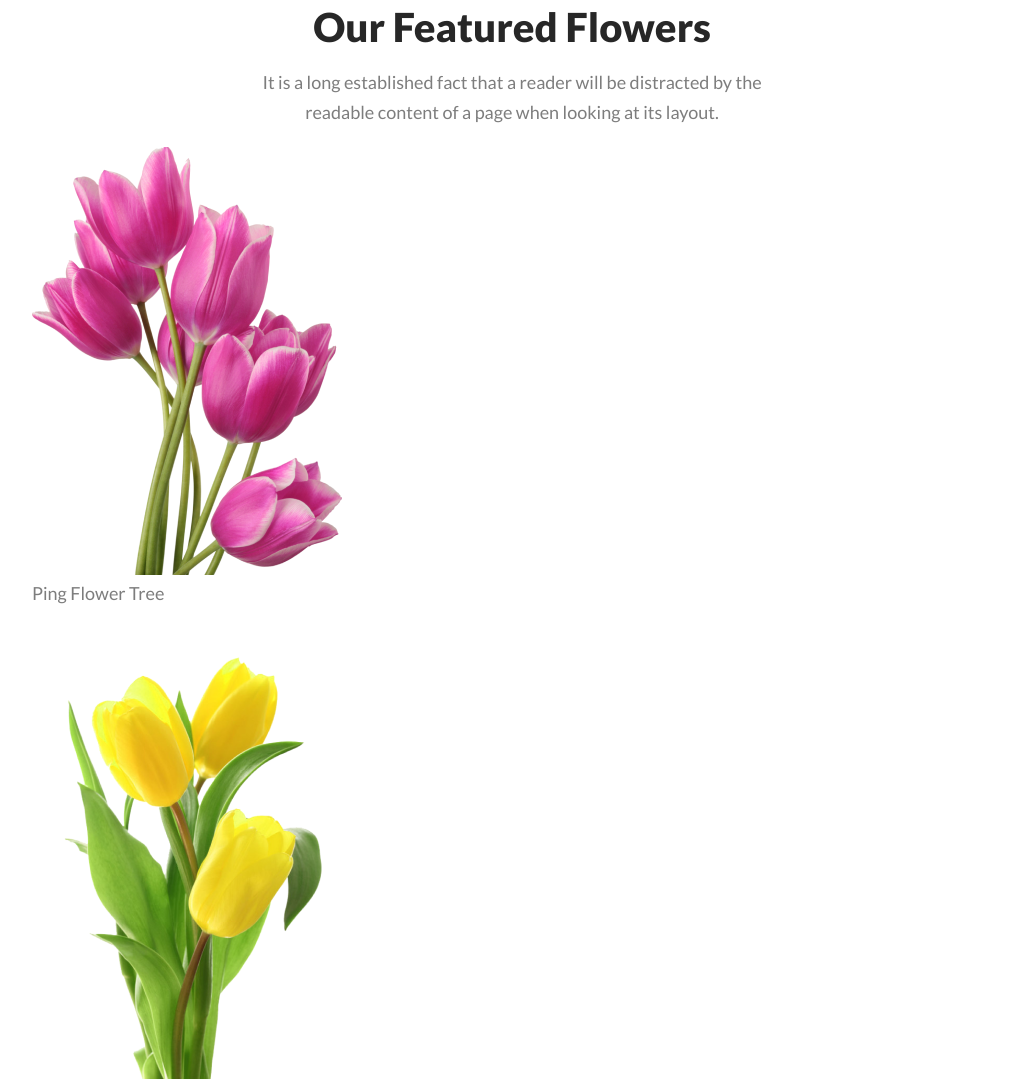
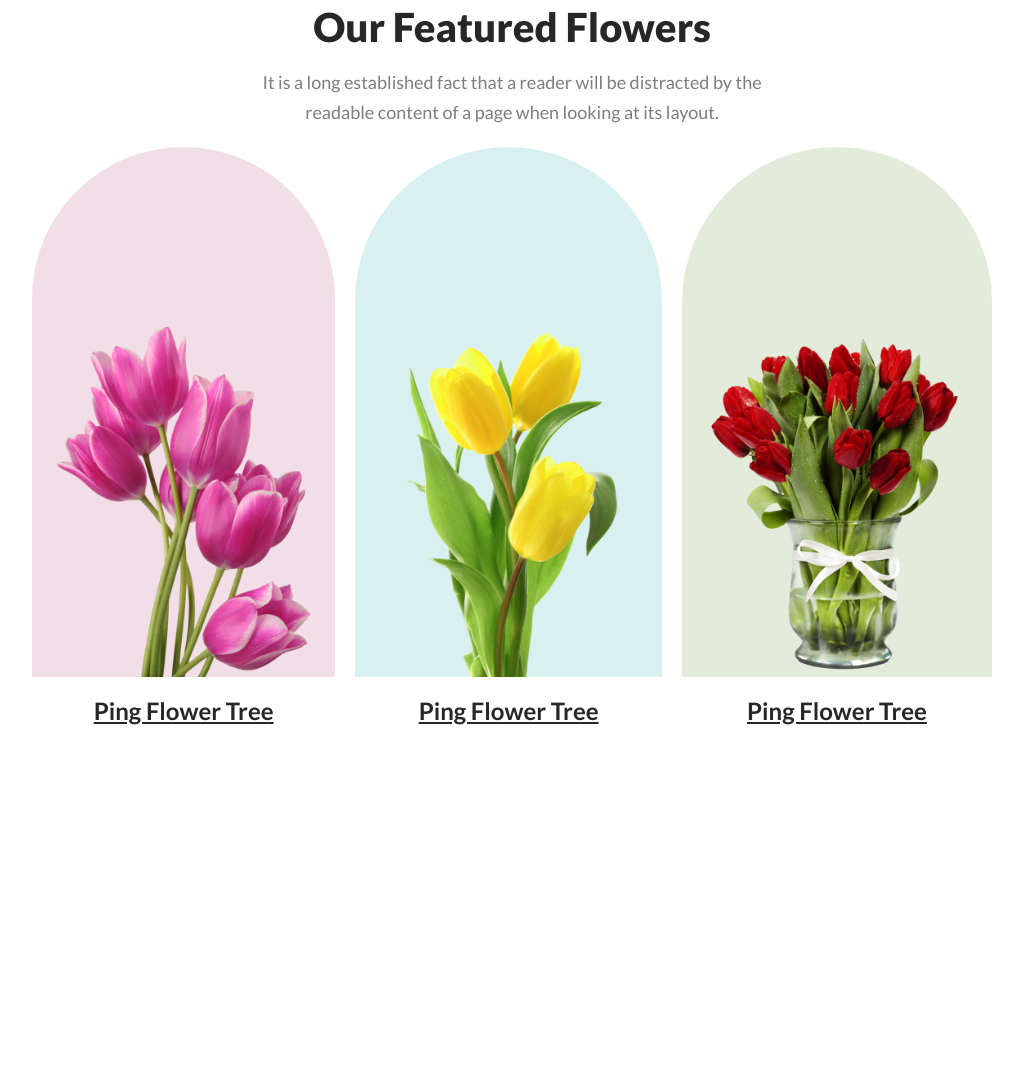
Before and after one commit to Sajjatul21/flower-shop, a plain HTML site: page index.html in a window 1280 px wide. Shown: the part 776-1861 px from the top of the page, without its empty margins (128-1151 px from the left). After the commit the page ends 1604 px from the top, so only its background shows below. Drawn offline with Linux system fonts and the light colour scheme.

Commit message:
end flower section

```diff
--- a/index.html
+++ b/index.html
@@ -33,19 +33,19 @@
                 </div>
                 <div class="section-content">
                     <div class="flower">
-                        <div class="flower-img">
+                        <div class="flower-img ping">
                             <img src="Flower Asset/pngwing 6.png" alt="">
                         </div>
                         <p>Ping Flower Tree</p>
                     </div>
                     <div class="flower">
-                        <div class="flower-img">
+                        <div class="flower-img blue">
                             <img src="Flower Asset/pngwing 7.png" alt="">
                         </div>
                         <p>Ping Flower Tree</p>
                     </div>
                     <div class="flower">
-                        <div class="flower-img">
+                        <div class="flower-img gray">
                             <img src="Flower Asset/pngwing 8.png" alt="">
                         </div>
                         <p>Ping Flower Tree</p>
--- a/style/style.css
+++ b/style/style.css
@@ -86,3 +86,47 @@ header {
 #featured {
     padding: 100px 0;
 }
+
+.section-content {
+    display: flex;
+    justify-content: space-between;
+    align-items: end;
+    gap: 20px;
+}
+
+.section-content .flower .flower-img {
+
+    border-radius: 300px 300px 0px 0px;
+    padding: 30px 25px 0;
+    height: 500px;
+    display: flex;
+    align-items: end;
+
+}
+
+.section-content .flower .flower-img img {
+    width: 100%;
+
+}
+
+.section-content .flower .ping {
+    background-color: rgba(167, 33, 98, 0.15);
+}
+
+.section-content .flower .blue {
+    background-color: rgba(5, 151, 160, 0.15);
+}
+
+.section-content .flower .gray {
+    background-color: rgba(71, 125, 17, 0.15);
+}
+
+.section-content .flower p {
+    color: rgb(39, 39, 39);
+    font-size: 24px;
+    font-weight: 700;
+    line-height: 35px;
+    text-align: center;
+    text-decoration-line: underline;
+    margin-top: 16px;
+}
```
